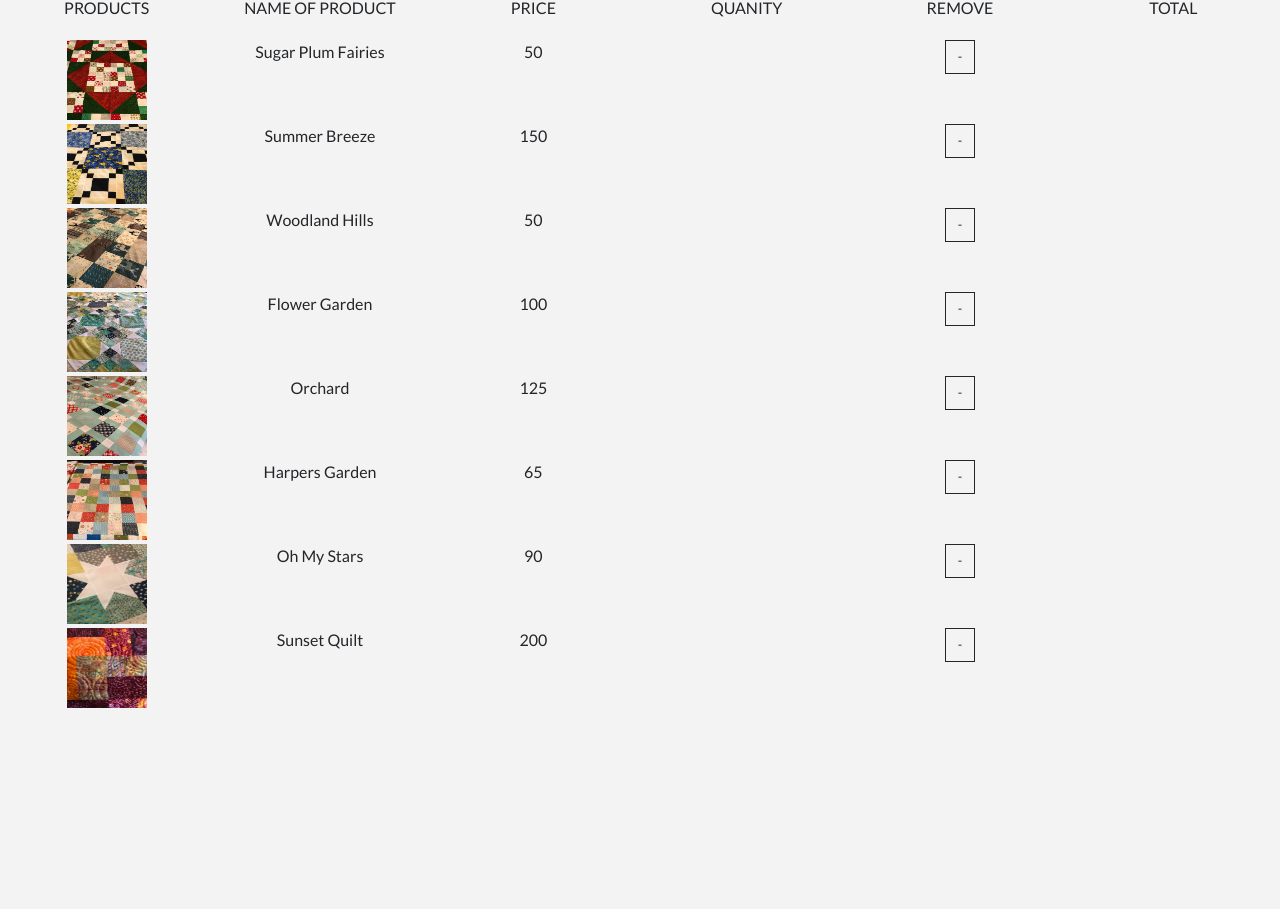
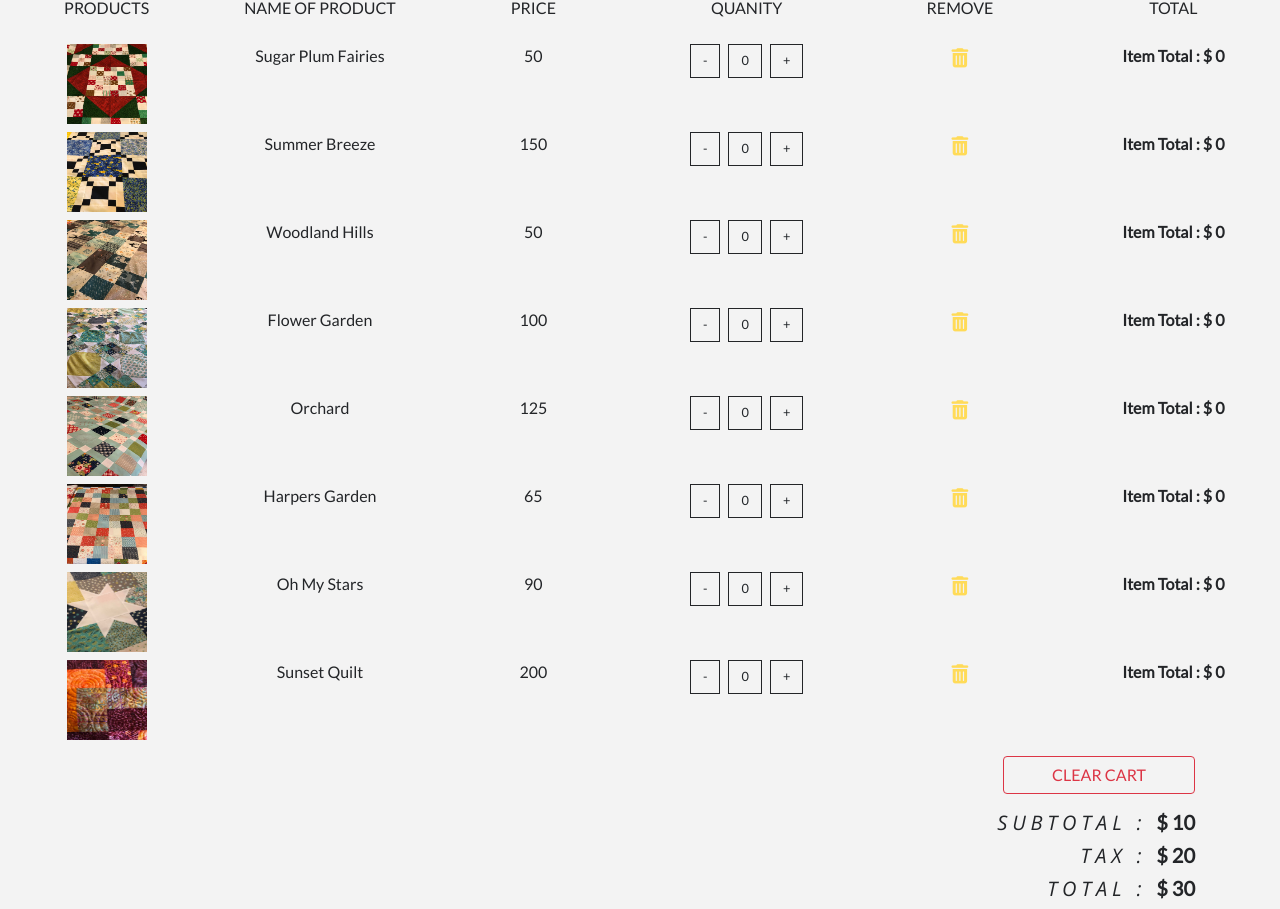
Before and after one commit to kt2187/quality-hill-quilts, a React (Create React App) app: page /cart in a window 1280 px wide. Shown: the part 140-1049 px from the top of the page. Before the commit the page ends 852 px from the top, so only its background shows below. Built offline with nearby package versions, Linux system fonts and the light colour scheme.

Commit message:
Add button to clear cart, add cart total calculations

```diff
--- a/src/components/Cart/Cart.js
+++ b/src/components/Cart/Cart.js
@@ -4,6 +4,7 @@ import CartColumns from './CartColumns.js';
 import EmptyCart from './EmptyCart.js';
 import { ProductConsumer } from '../../context';
 import CartList from './CartList';
+import CartTotals from './CartTotals';
 
 export default class Cart extends Component {
     render() {
@@ -18,6 +19,7 @@ export default class Cart extends Component {
                                     <Title name="your" title="cart" />
                                     <CartColumns />
                                     <CartList value={value} />
+                                    <CartTotals value={value} />
                                 </React.Fragment>
                             );
                         } else {
--- a/src/components/Cart/CartItem.js
+++ b/src/components/Cart/CartItem.js
@@ -4,7 +4,7 @@ export default function CartItem({ item, value }) {
     const { id, title, img, price, total, count } = item;
     const { increment, decrement, removeItem } = value;
     return (
-        <div className="row my-1 text-capitalize text-center">
+        <div className="row my-2 text-capitalize text-center">
             <div className="col-10 mx-auto col-lg-2">
                 <img
                     src={img}
@@ -24,10 +24,21 @@ export default function CartItem({ item, value }) {
                 <div className="display-flex justify-content-center">
                     <div>
                         <span className="btn btn-black mx-1" onClick={() => decrement(id)}>-</span>
+                        <span className="btn btn-black mx-1">{count}</span>
+                        <span className="btn btn-black mx-1" onClick={() => increment(id)}>+
+                            </span>
                     </div>
                 </div>
             </div>
             {/* */}
+            <div className="col-10 mx-auto col-lg-2">
+                <div className="cart-icon" onClick={() => removeItem(id)}>
+                    <i className="fa fa-trash" />
+                </div>
+            </div>
+            <div className="col-10 mx-auto col-lg-2">
+                <strong>item total : $ {total}</strong>
+            </div>
         </div>
-    )
+    );
 }
--- /dev/null
+++ b/src/components/Cart/CartTotals.js
@@ -0,0 +1,38 @@
+import React from 'react';
+import { Link } from 'react-router-dom';
+
+export default function CartTotals({ value }) {
+    const { cartSubtotal, cartTax, cartTotal, clearCart } = value;
+    return (
+        <React.Fragment>
+            <div className="container">
+                <div className="row">
+                    <div className="col-10 mt-2 ml-sm-5 ml-md-auto col-sm-8 text-capitalize text-right">
+                        <Link to="/">
+                            <button
+                                className="btn btn-outline-danger text-uppercase mb-3 px-5"
+                                type="button"
+                                onClick={() => clearCart()}
+                            >clear cart</button>
+                        </Link>
+                        <h5>
+                            <span className="text-title">
+                                subtotal : </span>
+                            <strong>$ {cartSubtotal}</strong>
+                        </h5>
+                        <h5>
+                            <span className="text-title">
+                                tax : </span>
+                            <strong>$ {cartTax}</strong>
+                        </h5>
+                        <h5>
+                            <span className="text-title">
+                                total : </span>
+                            <strong>$ {cartTotal}</strong>
+                        </h5>
+                    </div>
+                </div>
+            </div>
+        </React.Fragment>
+    );
+}
--- a/src/context.js
+++ b/src/context.js
@@ -10,9 +10,9 @@ class ProductProvider extends Component {
         cart: storeProducts,
         modalOpen: false,
         modalProduct: detailProduct,
-        cartSubTotal: 0,
-        cartTax: 0,
-        cartTotal: 0
+        cartSubtotal: 10,
+        cartTax: 20,
+        cartTotal: 30
     }
 
     componentDidMount() {
```
